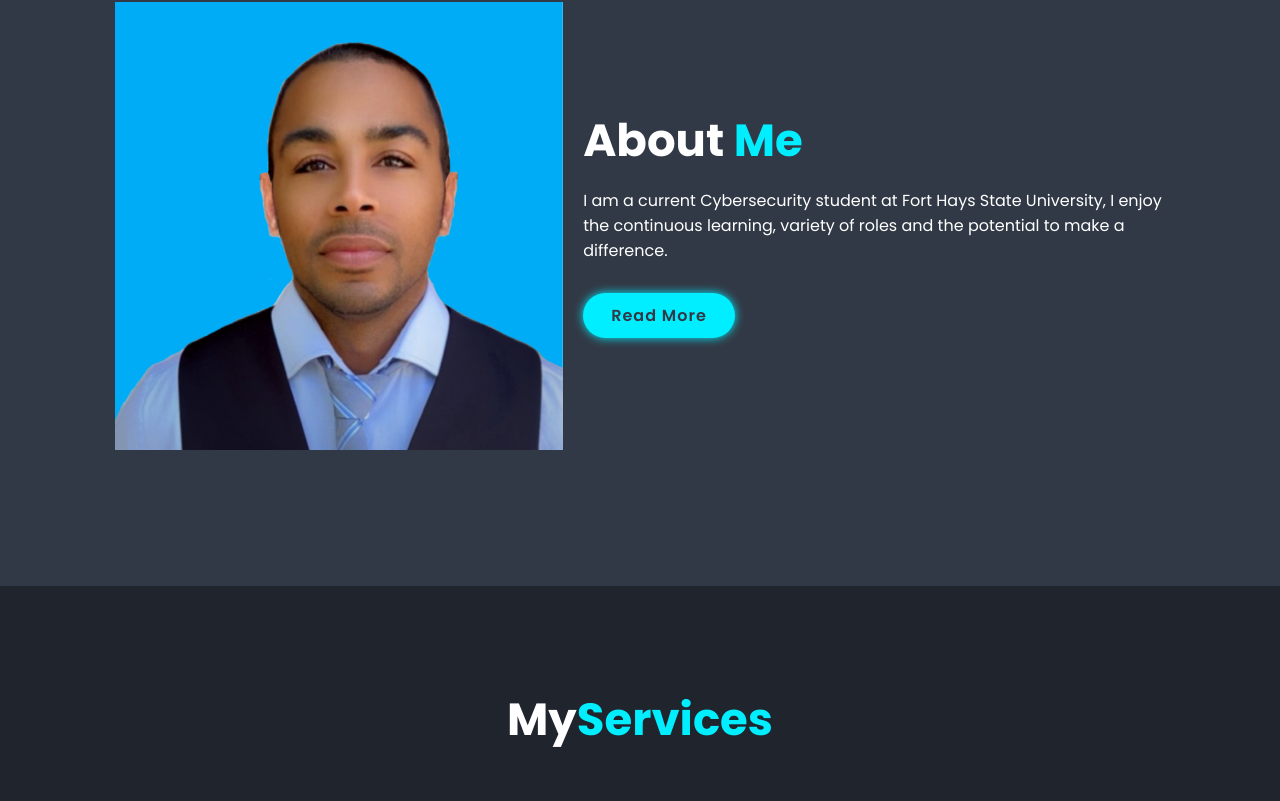
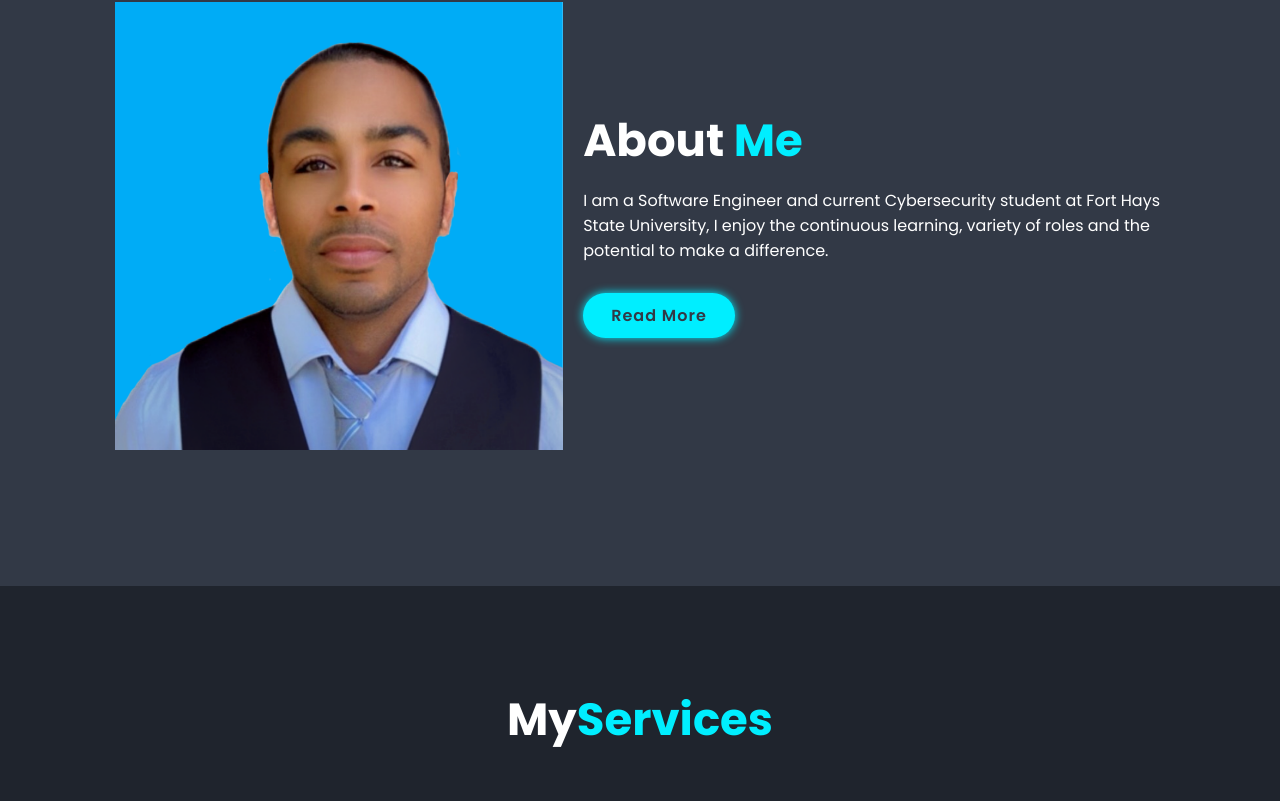
Before and after one commit to jowii26/Portfolio, a plain HTML site: page index.html in a window 1280 px wide. Shown: the part 1014-1815 px from the top of the page. Drawn offline with nearby package versions, Linux system fonts and the light colour scheme.

Commit message:
Update index.html

```diff
--- a/index.html
+++ b/index.html
@@ -56,7 +56,7 @@
             <div class="about-content">
                 <h2 class="heading">About <span>Me</span></h2>
 
-                <p>I am a current Cybersecurity student at Fort Hays State University,
+                <p>I am a Software Engineer and current Cybersecurity student at Fort Hays State University,
                 I enjoy the continuous learning, variety of roles and the potential to make a difference.
                 </p>
                     <a href="#" class="btn">Read More</a>
```
